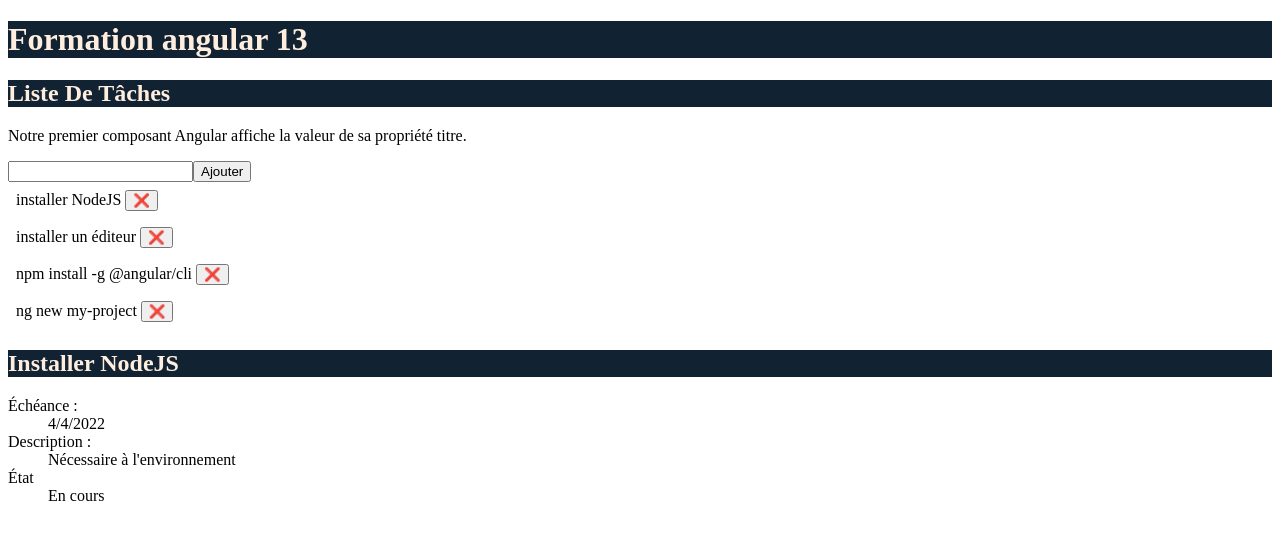
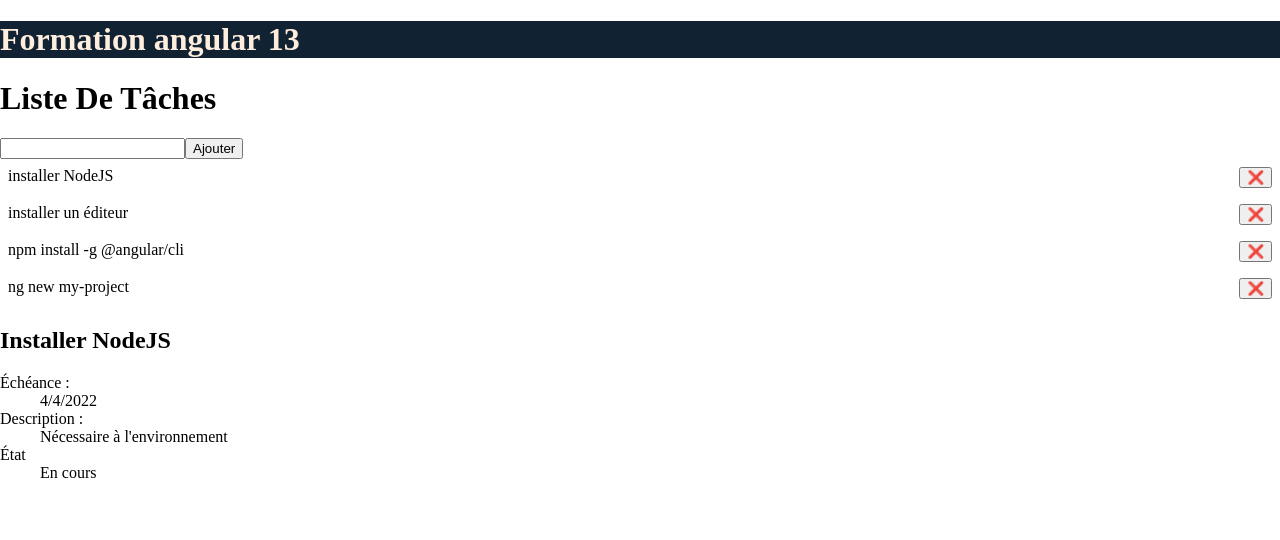
Before and after one commit to pbreteche/ng22w15, an Angular app: page / in a window 1280 px wide. Shown: the top 540 px of the page. Built offline with nearby package versions, Linux system fonts and the light colour scheme.

Commit message:
select task to display

```diff
--- a/src/app/app.component.html
+++ b/src/app/app.component.html
@@ -1,10 +1,9 @@
+<h1>{{ title }}</h1>
 <nav>
-<h1>{{ title }}</h1>
-<p>Notre premier composant Angular affiche la valeur de sa propriété titre.</p>
 <ul>
     <input [(ngModel)]="newTask.name" (keyup.enter)="add()"><button (click)="add()">Ajouter</button>
     <li *ngFor="let task of tasks; index as i">
-        {{ task.name }}
+        <a (click)="select(task)">{{ task.name }}</a>
         <button aria-label="Supprimer" (click)="delete(i)">❌</button>
     </li>
 </ul>
--- a/src/app/app.component.scss
+++ b/src/app/app.component.scss
@@ -8,5 +8,14 @@ ul {
 
     li {
         padding: .5em;
+        display: flex;
+        justify-content: space-between;
+
+        a {
+            cursor: pointer;
+            &:hover {
+                text-decoration: underline dotted;
+            }
+        }
     }
 }
--- a/src/app/app.component.ts
+++ b/src/app/app.component.ts
@@ -18,6 +18,10 @@ export class AppComponent {
     this.selectedTask = this.tasks[0];
   }
 
+  select(task: Task): void {
+    this.selectedTask = task;
+  }
+
   delete(i: number): void {
     this.tasks.splice(i, 1);
     this.storage.save(this.tasks);
--- a/src/index.html
+++ b/src/index.html
@@ -8,7 +8,9 @@
   <link rel="icon" type="image/x-icon" href="favicon.ico">
 </head>
 <body>
-  <h1>Formation angular 13</h1>
+  <div class="header">
+    <h1>Formation angular 13</h1>
+  </div>
   <app-root></app-root>
 </body>
 </html>
--- a/src/styles.scss
+++ b/src/styles.scss
@@ -1,4 +1,8 @@
-h1 {
+body {
+    margin: 0;
+    padding: 0;
+}
+.header {
     background-color: #123;
     color: #fed;
 }
```
